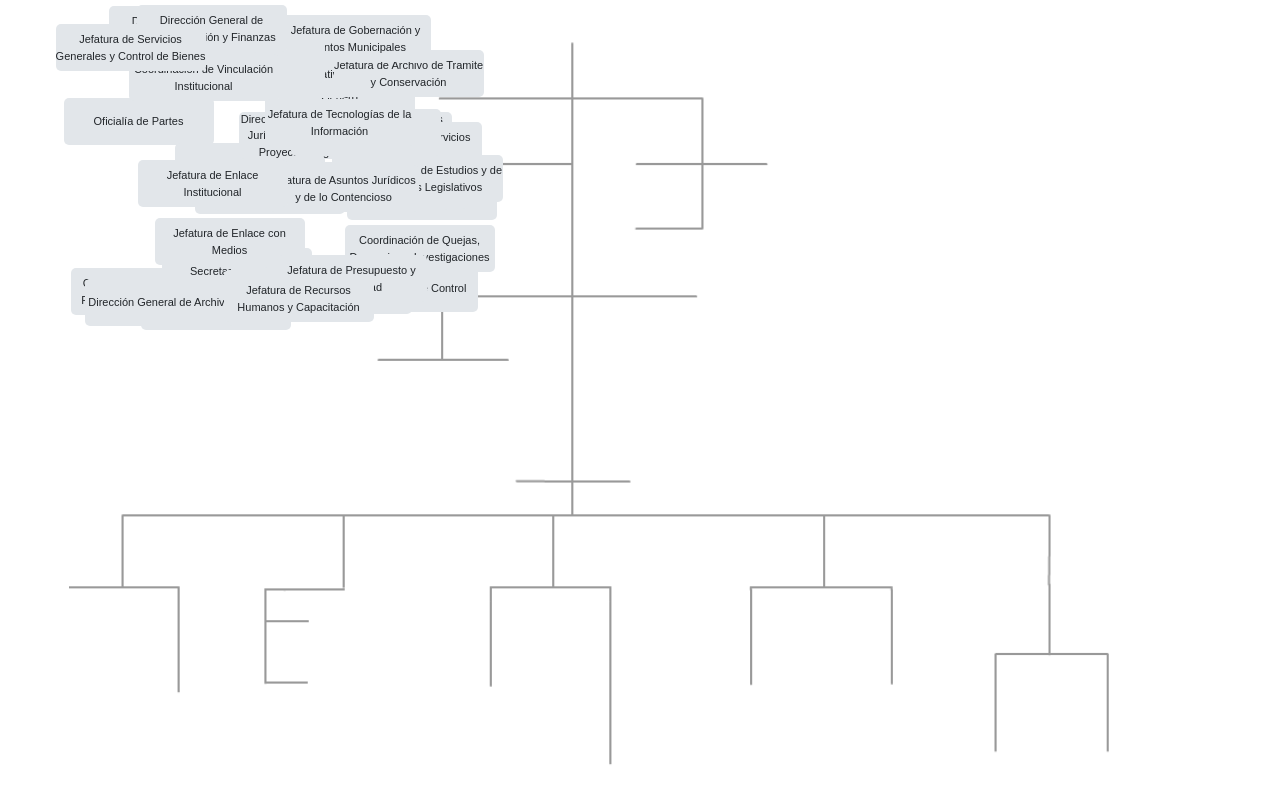
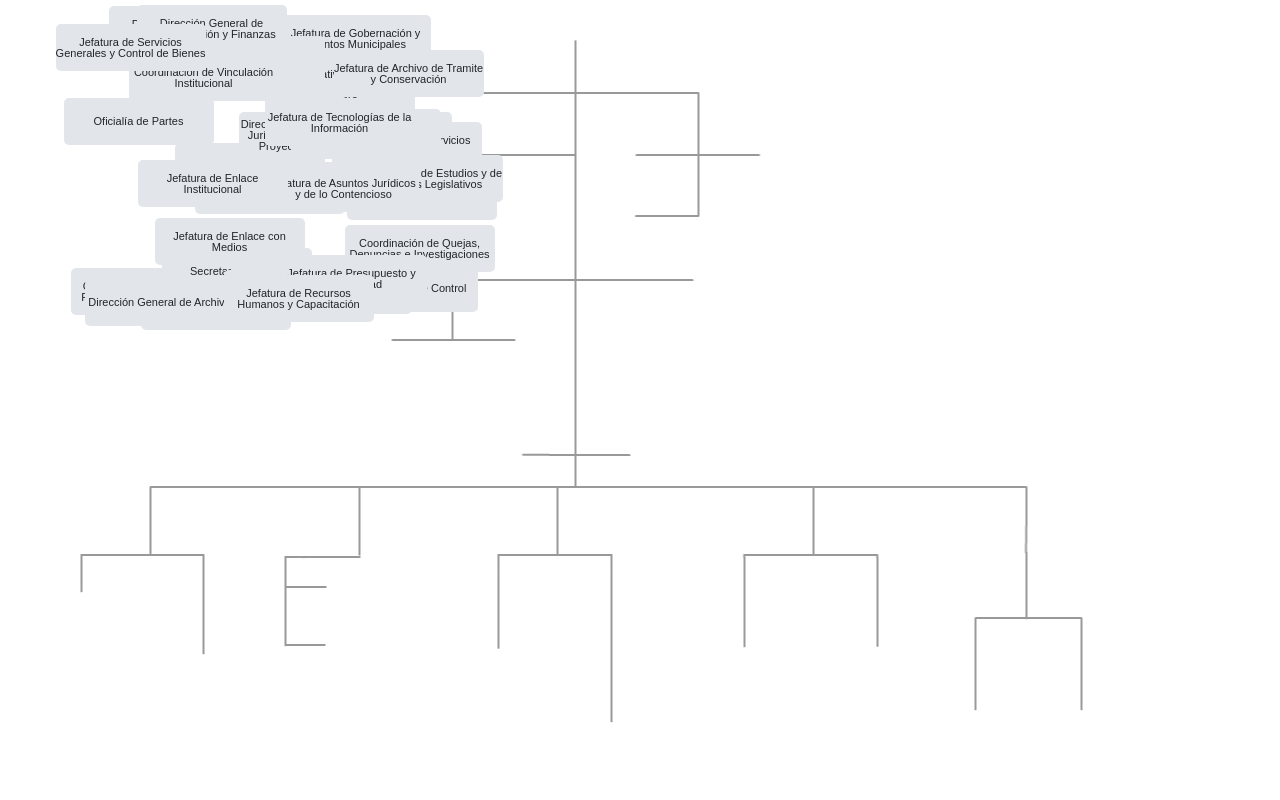
Before and after one commit to eduherrodp/organigrama, a PHP site: page / in a window 1280 px wide. Run offline with PHP 8.4, Linux system fonts and the light colour scheme; data comes from the database, SQL or seed files in the repository; some libraries are stand-ins or nearby versions.

Commit message:
css background

```diff
--- a/css/style.css
+++ b/css/style.css
@@ -1,8 +1,7 @@
 .container {
     max-width: 1173px;
-    margin: 0 auto !important;
+    margin: 0 auto;
     position: relative;
-    width: 100%;
     border: 0 solid #000;
 }
 .div_nivel {
@@ -15,23 +14,21 @@
     display: flex;
     justify-content: center;
     align-items: center;
-    flex-direction: row;
 }
 .organigrama {
-    background-image: url(../img/organigrama-32.png);
-    background-position-x: center;
-    background-position-y: top;
+    background: url(../img/organigrama-32.png) center top no-repeat;
     height: 100vh;
-    background-size: auto 100vh;
-    background-repeat: no-repeat;
+    position: relative;
+    left: 50%;
+    transform: translateX(-50%);
+    width: 1173px;
 }
 .verDescripcion {
     text-align: center;
 }
 
 .div_nivel a.verDescripcion {
-    font-family: arial, verdana, tahoma, serif;
-    font-size: 11px;
+    font: 11px/1 arial, verdana, tahoma, serif;
     color: #212529;
     cursor: pointer;
 }
```
